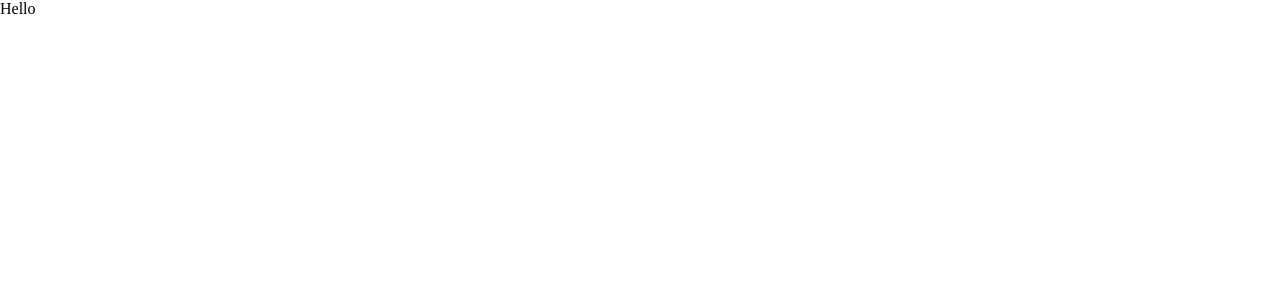
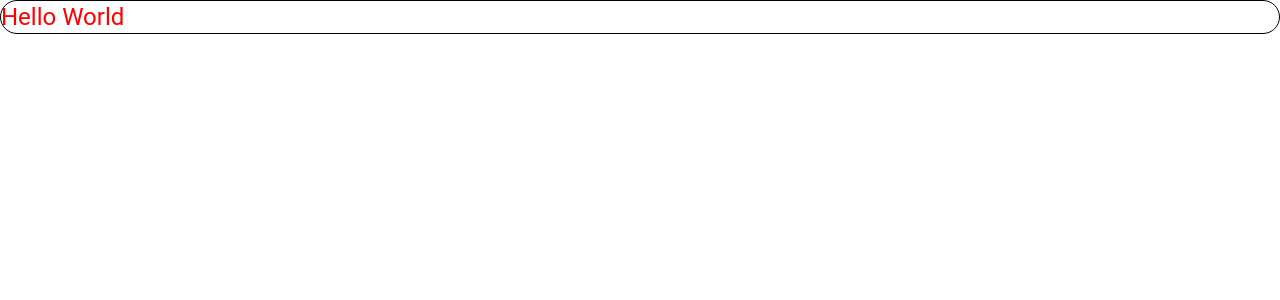
Before and after one commit to madhumithavenu/Material_UI, a React (Create React App) app: page / in a window 1280 px wide. Shown: the top 300 px of the page. Built offline with nearby package versions, Linux system fonts and the light colour scheme.

Commit message:
material ui typography component

```diff
--- a/src/App.js
+++ b/src/App.js
@@ -1,9 +1,10 @@
+import Test from "./Test";
 
 
 function App() {
   return (
     <div >
-     Hello
+     <Test />
     </div>
   );
 }
--- /dev/null
+++ b/src/Test.js
@@ -0,0 +1,12 @@
+import React from 'react';
+import {Typography} from '@mui/material';
+
+const Test = () => {
+  return (
+    <div>
+        <Typography variant='h5' sx={{color:'red', border: '1px solid black', borderRadius:10}}>Hello World</Typography>
+    </div>
+  )
+}
+
+export default Test
```
